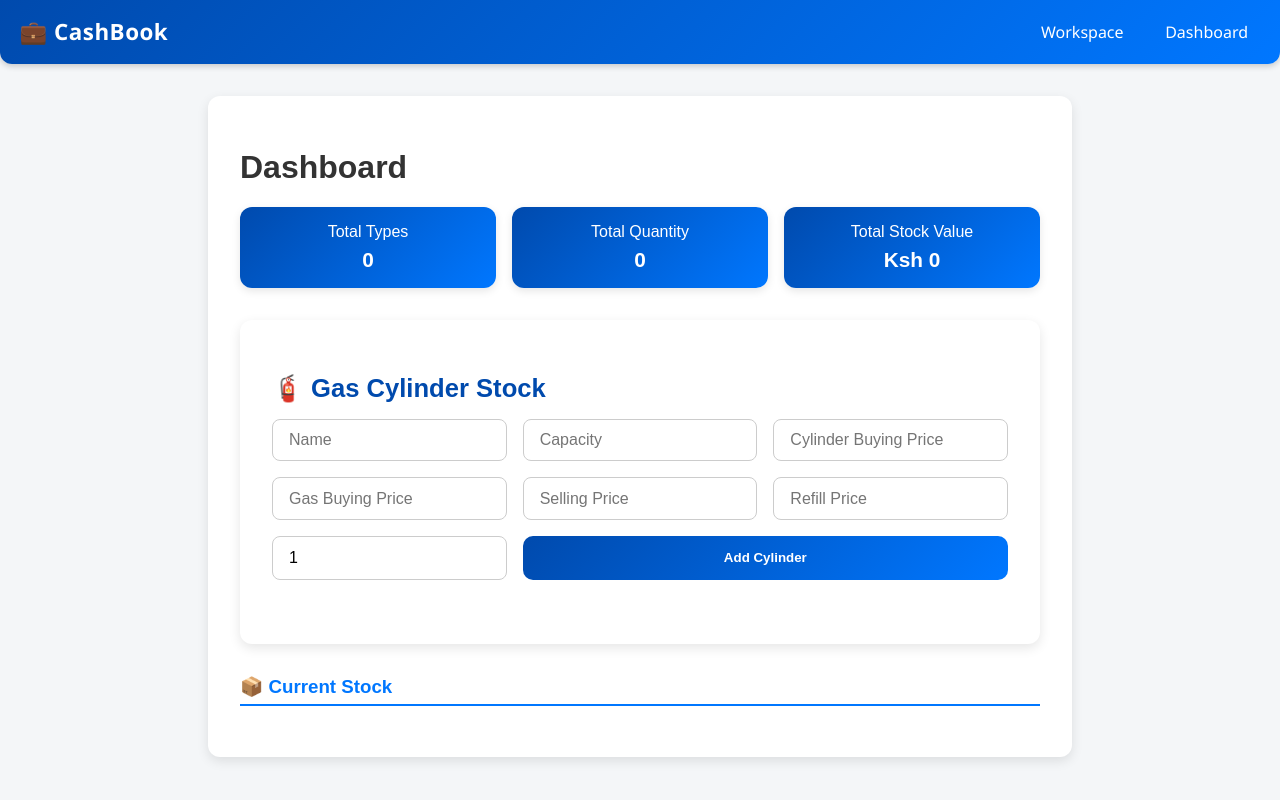
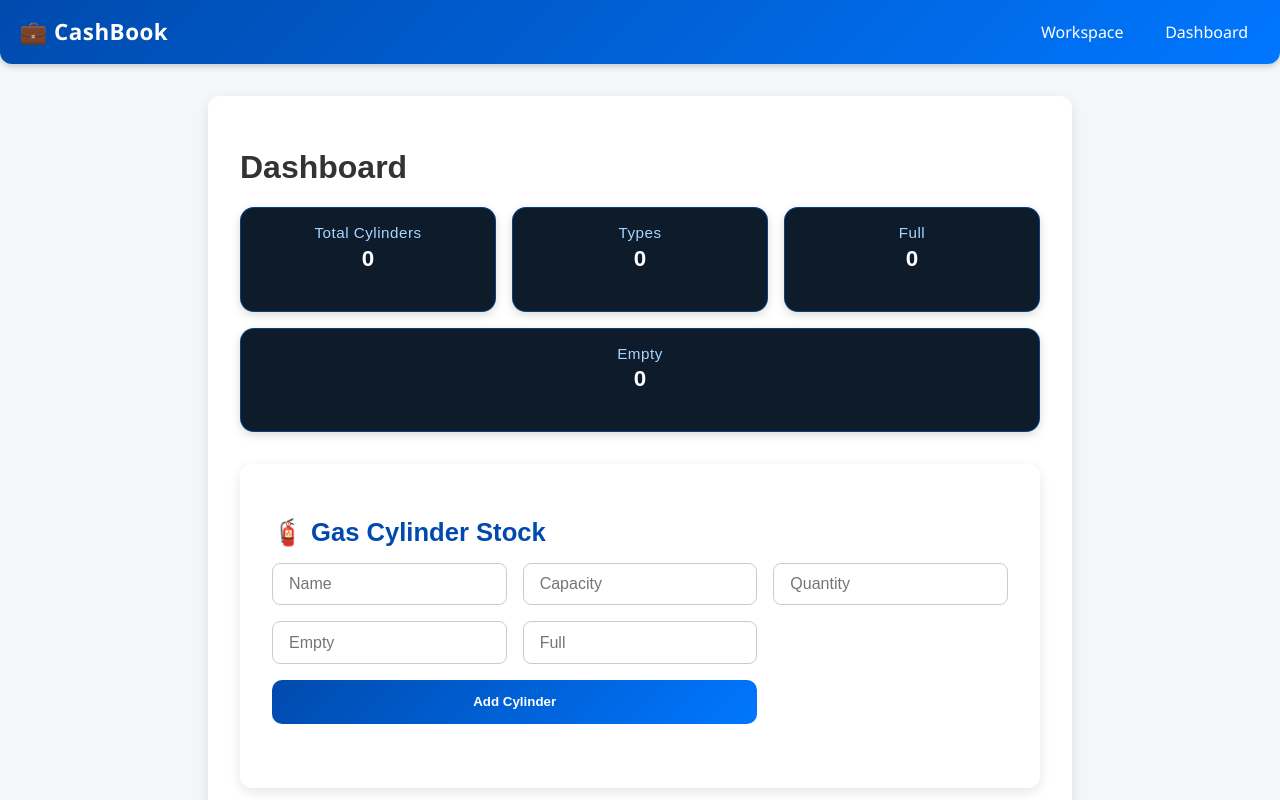
Before and after one commit to jeremiah-ndiritu/CashBook, a React (Vite) app: page /dashboard in a window 1280 px wide. Shown: the top 800 px of the page. Built offline with nearby package versions, Linux system fonts and the light colour scheme.

Commit message:
make the cylinders as Maina suggested and link them to transaction filling.

```diff
--- a/src/components/cylinders/AddCylinder.jsx
+++ b/src/components/cylinders/AddCylinder.jsx
@@ -2,37 +2,33 @@ import { useState } from "react";
 import { ToastContainer, toast } from "react-toastify";
 import { addCylinder } from "../../utils/cylinders.js";
 import "./AddCylinder.css";
+
 export default function AddCylinder({ setCylinders }) {
   const [newCylinder, setNewCylinder] = useState({
     name: "",
     capacity: "",
-    cylinderBuyingPrice: "",
-    gasBuyingPrice: "",
-    sellingPrice: "",
-    refillPrice: "",
-    quantity: 1,
+    quantity: "",
+    empty: "",
+    full: "",
   });
 
   async function handleAddCylinder(e) {
     e.preventDefault();
     let valid = validateCylinder(newCylinder);
-    if (!valid) {
-      return;
-    }
+    if (!valid) return;
 
     const addedCylinder = await addCylinder(newCylinder);
     if (setCylinders) {
       setCylinders((prev) => [addedCylinder, ...prev]);
     }
     toast.success("Gas cylinder added successfully!");
+
     setNewCylinder({
       name: "",
       capacity: "",
-      cylinderBuyingPrice: "",
-      gasBuyingPrice: "",
-      sellingPrice: "",
-      refillPrice: "",
-      quantity: 1,
+      quantity: "",
+      empty: "",
+      full: "",
     });
   }
 
@@ -55,41 +51,27 @@ export default function AddCylinder({ setCylinders }) {
           }
         />
         <input
-          placeholder="Cylinder Buying Price"
-          value={newCylinder.cylinderBuyingPrice}
-          onChange={(e) =>
-            setNewCylinder({
-              ...newCylinder,
-              cylinderBuyingPrice: e.target.value,
-            })
-          }
-        />
-        <input
-          placeholder="Gas Buying Price"
-          value={newCylinder.gasBuyingPrice}
-          onChange={(e) =>
-            setNewCylinder({ ...newCylinder, gasBuyingPrice: e.target.value })
-          }
-        />
-        <input
-          placeholder="Selling Price"
-          value={newCylinder.sellingPrice}
-          onChange={(e) =>
-            setNewCylinder({ ...newCylinder, sellingPrice: e.target.value })
-          }
-        />
-        <input
-          placeholder="Refill Price"
-          value={newCylinder.refillPrice}
-          onChange={(e) =>
-            setNewCylinder({ ...newCylinder, refillPrice: e.target.value })
-          }
-        />
-        <input
+          type="number"
           placeholder="Quantity"
           value={newCylinder.quantity}
           onChange={(e) =>
             setNewCylinder({ ...newCylinder, quantity: e.target.value })
+          }
+        />
+        <input
+          type="number"
+          placeholder="Empty"
+          value={newCylinder.empty}
+          onChange={(e) =>
+            setNewCylinder({ ...newCylinder, empty: e.target.value })
+          }
+        />
+        <input
+          type="number"
+          placeholder="Full"
+          value={newCylinder.full}
+          onChange={(e) =>
+            setNewCylinder({ ...newCylinder, full: e.target.value })
           }
         />
         <button type="submit">Add Cylinder</button>
@@ -101,59 +83,16 @@ export default function AddCylinder({ setCylinders }) {
 }
 
 function validateCylinder(newCylinder) {
-  // 1️⃣ Name
-  if (!newCylinder.name || newCylinder.name.trim() === "") {
+  if (!newCylinder.name.trim()) {
     toast.error("Please enter the cylinder name!");
     return false;
   }
 
-  // 2️⃣ Capacity
   if (!newCylinder.capacity || isNaN(newCylinder.capacity)) {
     toast.error("Please enter a valid numeric capacity (e.g. 6, 13, 50)!");
     return false;
   }
 
-  // 3️⃣ Cylinder Buying Price
-  if (
-    newCylinder.cylinderBuyingPrice === "" ||
-    isNaN(newCylinder.cylinderBuyingPrice) ||
-    parseFloat(newCylinder.cylinderBuyingPrice) <= 0
-  ) {
-    toast.error("Please enter a valid cylinder buying price!");
-    return false;
-  }
-
-  // 4️⃣ Gas Buying Price
-  if (
-    newCylinder.gasBuyingPrice === "" ||
-    isNaN(newCylinder.gasBuyingPrice) ||
-    parseFloat(newCylinder.gasBuyingPrice) < 0
-  ) {
-    toast.error("Please enter a valid gas buying price!");
-    return false;
-  }
-
-  // 5️⃣ Selling Price
-  if (
-    newCylinder.sellingPrice === "" ||
-    isNaN(newCylinder.sellingPrice) ||
-    parseFloat(newCylinder.sellingPrice) <= 0
-  ) {
-    toast.error("Please enter a valid selling price!");
-    return false;
-  }
-
-  // 6️⃣ Refill Price
-  if (
-    newCylinder.refillPrice === "" ||
-    isNaN(newCylinder.refillPrice) ||
-    parseFloat(newCylinder.refillPrice) <= 0
-  ) {
-    toast.error("Please enter a valid refill price!");
-    return false;
-  }
-
-  // 7️⃣ Quantity
   if (
     newCylinder.quantity === "" ||
     isNaN(newCylinder.quantity) ||
@@ -163,5 +102,15 @@ function validateCylinder(newCylinder) {
     return false;
   }
 
-  return true; // ✅ Passed all checks
+  if (
+    Number(newCylinder.quantity) !==
+    Number(newCylinder.empty) + Number(newCylinder.full)
+  ) {
+    toast.error(
+      "The full and empty cylinders do not add up well to the right quantity!"
+    );
+    return false;
+  }
+
+  return true;
 }
--- a/src/components/cylinders/CylindersSection.css
+++ b/src/components/cylinders/CylindersSection.css
@@ -1,7 +1,11 @@
+.cylinders-section-wrapper {
+  padding: 0.4rem;
+  width: 100%;
+}
 /* 🌐 Cylinders Grid */
 .cylinders-section {
   display: grid;
-  grid-template-columns: repeat(auto-fit, minmax(300px, 1fr));
+  grid-template-columns: repeat(auto-fit, minmax(200px, 1fr));
   gap: 1rem;
   margin-top: 1rem;
 }
--- a/src/components/cylinders/CylindersSection.jsx
+++ b/src/components/cylinders/CylindersSection.jsx
@@ -2,13 +2,13 @@ import "./CylindersSection.css";
 import CylinderItem from "./CylinderItem";
 export default function CylindersSection({ cylinders }) {
   return (
-    <>
+    <section className="cylinders-section-wrapper">
       <h3>📦 Current Stock</h3>
       <div className="cylinders-section">
         {cylinders.map((c) => (
           <CylinderItem key={Math.random()} cylinder={c} />
         ))}
       </div>
-    </>
+    </section>
   );
 }
--- a/src/components/cylinders/CylindersSummary.css
+++ b/src/components/cylinders/CylindersSummary.css
@@ -1,98 +1,56 @@
-/* 📊 Cylinder Summary Bar */
+/* 📊 Cylinder Summary */
 .cylinder-summary {
   display: flex;
-  justify-content: space-between;
+  justify-content: space-around;
+  flex-wrap: wrap;
   gap: 1rem;
   margin-bottom: 1.5rem;
-  flex-wrap: wrap;
 }
 
 .summary-card {
   flex: 1;
   min-width: 150px;
-  background: linear-gradient(135deg, #004aad, #0077ff);
-  color: white;
-  border-radius: 12px;
+  background: #0d1b2a; /* deep navy for depth */
+  color: #ffffff;
+  border-radius: 14px;
   padding: 1rem 1.2rem;
-  font-size: 1.6em;
-  font-weight: 700;
-  box-shadow: 0 3px 8px rgba(0, 0, 0, 0.1);
   text-align: center;
-  transition: all 0.3 ease;
+  box-shadow: 0 3px 10px rgba(0, 0, 0, 0.15);
+  transition: all 0.25s ease;
+  border: 1px solid rgba(0, 119, 255, 0.4);
 }
 
 .summary-card h4 {
   margin: 0;
-  font-size: 1rem;
+  font-size: 0.95rem;
   font-weight: 500;
+  color: #aad4ff;
+  letter-spacing: 0.5px;
 }
 
 .summary-card p {
-  margin: 0.4rem 0 0;
-  font-size: 1.3rem;
-  font-weight: 600;
+  margin-top: 0.3rem;
+  font-size: 1.4rem;
+  font-weight: 700;
+  color: #ffffff;
 }
 
+/* Hover: gentle lift and glow */
 .summary-card:hover {
-  transform: scale(1.05);
-  box-shadow: 0 5px 12px rgba(0, 0, 0, 0.15);
+  transform: translateY(-4px);
+  background: linear-gradient(135deg, #004aad, #0077ff);
+  box-shadow: 0 5px 15px rgba(0, 119, 255, 0.25);
 }
 
-/* Keep previous grid & cylinder styles */
-.cylinders-grid {
-  display: grid;
-  grid-template-columns: repeat(auto-fit, minmax(300px, 1fr));
-  gap: 1rem;
-  margin-top: 1rem;
-}
-
-.cylinder-item {
-  display: flex;
-  flex-direction: column;
-  justify-content: space-between;
-  padding: 1rem 1.2rem;
-  background: #f7f9fc;
-  border-left: 5px solid #0077ff;
-  border-radius: 10px;
-  box-shadow: 0 2px 6px rgba(0, 0, 0, 0.08);
-  transition: transform 0.2s, background 0.2s;
-}
-
-.cylinder-item:hover {
-  transform: translateY(-2px);
-  background: #eef5ff;
-}
-
-.cylinder-row {
-  display: flex;
-  justify-content: space-between;
-  margin-bottom: 0.4rem;
-  font-size: 1rem;
-}
-
-.cylinder-name {
-  font-weight: 600;
-  color: #004aad;
-}
-
-.cylinder-capacity {
-  font-weight: 500;
-  color: #0077ff;
-}
-
-.cylinder-row span {
-  font-weight: 500;
-}
-
+/* 🌐 Responsive tweaks */
 @media (max-width: 600px) {
-  .cylinder-row {
+  .cylinder-summary {
     flex-direction: column;
-    align-items: flex-start;
-    gap: 0.2rem;
+    align-items: stretch;
+    gap: 0.8rem;
   }
 
-  .cylinder-summary {
-    flex-direction: column;
-    gap: 0.8rem;
+  .summary-card {
+    padding: 1rem;
   }
 }
--- a/src/components/cylinders/CylindersSummary.jsx
+++ b/src/components/cylinders/CylindersSummary.jsx
@@ -1,66 +1,60 @@
 import { useEffect, useState } from "react";
 import "./CylindersSummary.css";
+
 export default function CylindersSummary({ cylinders = [] }) {
   const [display, setDisplay] = useState({
+    totalQty: 0,
     totalTypes: 0,
-    totalQty: 0,
-    totalValue: 0,
+    totalFull: 0,
+    totalEmpty: 0,
   });
 
-  // Actual values
-  const totalTypes = cylinders.length;
+  // Compute summaries
   const totalQty = cylinders.reduce(
     (acc, c) => acc + Number(c.quantity || 0),
     0
   );
-  const totalValue = cylinders.reduce(
-    (acc, c) =>
-      acc +
-      (Number(c.cylinderBuyingPrice || 0) + Number(c.gasBuyingPrice || 0)) *
-        Number(c.quantity || 0),
+  const totalTypes = cylinders.length;
+  const totalFull = cylinders.reduce((acc, c) => acc + Number(c.full || 0), 0);
+  const totalEmpty = cylinders.reduce(
+    (acc, c) => acc + Number(c.empty || 0),
     0
   );
 
   useEffect(() => {
-    const duration = 1000; // 1 second animation
-    const startTime = performance.now();
+    const duration = 800;
+    const start = performance.now();
 
     const animate = (now) => {
-      const progress = Math.min((now - startTime) / duration, 1);
-
+      const p = Math.min((now - start) / duration, 1);
       setDisplay({
-        totalTypes: Math.floor(progress * totalTypes),
-        totalQty: Math.floor(progress * totalQty),
-        totalValue: Math.floor(progress * totalValue),
+        totalQty: Math.floor(p * totalQty),
+        totalTypes: Math.floor(p * totalTypes),
+        totalFull: Math.floor(p * totalFull),
+        totalEmpty: Math.floor(p * totalEmpty),
       });
-
-      if (progress < 1) requestAnimationFrame(animate);
+      if (p < 1) requestAnimationFrame(animate);
     };
-
     requestAnimationFrame(animate);
-  }, [totalTypes, totalQty, totalValue]);
+  }, [totalQty, totalTypes, totalFull, totalEmpty]);
 
   return (
     <div className="cylinder-summary">
-      {/* 📊 Summary Cards */}
       <div className="summary-card">
-        <h4>Total Types</h4>
+        <h4>Total Cylinders</h4>
+        <p>{display.totalQty}</p>
+      </div>
+      <div className="summary-card">
+        <h4>Types</h4>
         <p>{display.totalTypes}</p>
       </div>
-
       <div className="summary-card">
-        <h4>Total Quantity</h4>
-        <p>{display.totalQty}</p>
+        <h4>Full</h4>
+        <p>{display.totalFull}</p>
       </div>
-
       <div className="summary-card">
-        <h4>Total Stock Value</h4>
-        <p>
-          Ksh{" "}
-          {display.totalValue.toLocaleString("en-KE", {
-            minimumFractionDigits: 0,
-          })}
-        </p>
+        <h4>Empty</h4>
+        <p>{display.totalEmpty}</p>
       </div>
     </div>
   );
--- a/src/components/transactions/TransactionForm.css
+++ b/src/components/transactions/TransactionForm.css
@@ -9,6 +9,7 @@
   border-radius: 10px;
   box-shadow: 0 2px 6px rgba(0, 0, 0, 0.08);
 }
+
 .debtor-info-wrapper {
   max-height: 0;
   overflow: hidden;
--- a/src/components/transactions/TransactionForm.jsx
+++ b/src/components/transactions/TransactionForm.jsx
@@ -1,8 +1,9 @@
 // src/components/TransactionForm.jsx
-import { useState } from "react";
+import { useEffect, useState } from "react";
 import { toast } from "react-toastify";
 import "react-toastify/dist/ReactToastify.css";
 import "./TransactionForm.css";
+import { getGasTypes } from "../../utils/cylinders";
 
 const starn = (str = "") => {
   switch (str) {
@@ -17,6 +18,13 @@ const starn = (str = "") => {
   }
 };
 export default function TransactionForm({ onAdd }) {
+  const [txnProduct, setTxnProduct] = useState("");
+  const [gasAction, setGasAction] = useState("");
+  const [gasTypes, setGasTypes] = useState([
+    { id: "", name: "", capacity: "" },
+  ]);
+  const [txnGasId, setTxnGasId] = useState("");
+  const [quantity, setQuantity] = useState("");
   const [description, setDescription] = useState("");
   const [amount, setAmount] = useState("");
   const [paymentMethod, setPaymentMethod] = useState("");
@@ -26,6 +34,13 @@ export default function TransactionForm({ onAdd }) {
   const [debtorName, setDebtorName] = useState("");
   const [debtorNumber, setDebtorNumber] = useState("");
 
+  useEffect(() => {
+    const lgts = async () => {
+      let ts = await getGasTypes();
+      setGasTypes(ts);
+    };
+    lgts();
+  }, []);
   const handleAdd = () => {
     if (!description.trim()) {
       toast.error("Description is required");
@@ -33,6 +48,15 @@ export default function TransactionForm({ onAdd }) {
     }
     if (!amount || isNaN(amount) || parseFloat(amount) <= 0) {
       toast.error("Enter a valid amount");
+      return;
+    }
+    let q = Number(quantity);
+    if ((txnProduct == "gas" && q <= 0) || !quantity) {
+      toast.error("Please enter the quantity of Gas!");
+      return;
+    }
+    if (txnProduct == "gas" && !gasAction) {
+      toast.error("Please select gas action!");
       return;
     }
     if (!paymentMethod) {
@@ -59,6 +83,10 @@ export default function TransactionForm({ onAdd }) {
     const transaction = {
       id: Date.now(),
       description,
+      txnProduct,
+      txnGasId: parseInt(txnGasId),
+      gasAction,
+      quantity,
       amount: parseFloat(amount),
       paymentMethod,
       type,
@@ -74,6 +102,10 @@ export default function TransactionForm({ onAdd }) {
     // Reset
     setDescription("");
     setAmount("");
+    setGasAction("");
+    setQuantity("");
+    setTxnProduct("");
+    setTxnGasId("");
     setPaymentMethod("");
     setType("");
     setCredit("");
@@ -84,6 +116,27 @@ export default function TransactionForm({ onAdd }) {
   };
 
   return (
+    <div className="tsxn-frm-wrapper">
+      <div className="tsxn-txnProduct">
+        <label htmlFor="txnProduct">Choose Product</label>
+        <input
+          type="radio"
+          name="txnProduct"
+          value="gas"
+          checked={txnProduct === "gas"}
+          onChange={(e) => setTxnProduct(e.target.value)}
+        />{" "}
+        Gas
+        <input
+          type="radio"
+          name="txnProduct"
+          value="other"
+          checked={txnProduct === "other"}
+          onChange={(e) => setTxnProduct(e.target.value)}
+        />{" "}
+        Other
+      </div>
+
       <div className="transaction-form">
         <input
           type="text"
@@ -98,7 +151,36 @@ export default function TransactionForm({ onAdd }) {
           onChange={(e) => setAmount(e.target.value)}
         />
 
-      {/* Payment Method */}
+        {/* ✅ Show extra fields dynamically if txnProduct === gas */}
+        {txnProduct === "gas" && (
+          <div className="gas-extra">
+            <select
+              value={gasAction}
+              onChange={(e) => setGasAction(e.target.value)}
+            >
+              <option value="">-- Select Action --</option>
+              <option value="buy">Buy Gas (Cylinders)</option>
+              <option value="refill">Refill Gas</option>
+              <option value="sell">Sell Gas (Cylinders)</option>
+            </select>
+            <select
+              name="txn-gas"
+              onChange={(e) => setTxnGasId(e.target.value)}
+            >
+              <option value="">--Select Gas--</option>
+              {gasTypes.map((gt) => (
+                <option value={gt.id}>{gt.name}</option>
+              ))}
+            </select>
+            <input
+              type="number"
+              placeholder="Quantity"
+              value={quantity}
+              onChange={(e) => setQuantity(e.target.value)}
+            />
+          </div>
+        )}
+
         <select
           value={paymentMethod}
           onChange={(e) => setPaymentMethod(e.target.value)}
@@ -112,14 +194,12 @@ export default function TransactionForm({ onAdd }) {
           <option value="other">Other</option>
         </select>
 
-      {/* Income / Expense */}
         <select value={type} onChange={(e) => setType(e.target.value)}>
           <option value="">-- Select Type --</option>
           <option value="income">Income</option>
           <option value="expense">Expense</option>
         </select>
 
-      {/* Credit Status */}
         <select value={credit} onChange={(e) => setCredit(e.target.value)}>
           <option value="">-- Credit Status --</option>
           <option value="full">Full Payment</option>
@@ -127,7 +207,6 @@ export default function TransactionForm({ onAdd }) {
           <option value="unpaid">Unpaid / Debt</option>
         </select>
 
-      {/* Debtor Info - only show if credit is not full */}
         {credit !== "full" && credit !== "" && (
           <div
             className={`debtor-info-wrapper ${credit !== "full" ? "show" : ""}`}
@@ -155,5 +234,6 @@ export default function TransactionForm({ onAdd }) {
 
         <button onClick={handleAdd}>Add</button>
       </div>
+    </div>
   );
 }
--- a/src/pages/Workspace.jsx
+++ b/src/pages/Workspace.jsx
@@ -24,7 +24,7 @@ function getTodayKey() {
   return `${year}-${month}-${day}`;
 }
 
-export default function App() {
+export default function Workspace() {
   const [transactions, setTransactions] = useState([]);
   const [debts, setDebts] = useState([]);
   const [todayKey, setTodayKey] = useState(getTodayKey());
--- a/src/utils/cylinders.js
+++ b/src/utils/cylinders.js
@@ -6,14 +6,9 @@ export function normalizeGasCylinder(c) {
     name: String(c?.name) || "N/A",
     capacity: String(c?.capacity) || "6",
     capacityUnit: c?.capacityUnit || "kg",
-    cylinderBuyingPrice: parseFloat(c?.cylinderBuyingPrice),
-    gasBuyingPrice: parseFloat(c?.gasBuyingPrice),
-    buyingPrice:
-      parseFloat(c?.gasBuyingPrice || 0) +
-      parseFloat(c?.cylinderBuyingPrice || 0),
-    sellingPrice: parseFloat(c?.sellingPrice) || 3000.0,
-    refillPrice: parseFloat(c?.refillPrice) || 1050.0,
     quantity: parseInt(c?.quantity) || 1,
+    empty: parseInt(c?.empty) || 0,
+    full: parseInt(c?.full) || 1,
   };
 }
 
@@ -35,13 +30,21 @@ export async function getCylinders() {
   await tx.done;
   return all.map(normalizeGasCylinder).reverse();
 }
-
-export async function updateCylinderQuantity(name, delta) {
+export async function getCylinderById(id) {
+  const db = await initDB();
+  const tx = db.transaction(STORE_CYLINDERS, "readonly");
+  const store = tx.objectStore(STORE_CYLINDERS);
+  const c = await store.get(Number(id));
+  await tx.done;
+  return normalizeGasCylinder(c);
+}
+export async function updateCylinderQuantity(id, delta) {
+  delta = parseInt(delta);
   const db = await initDB();
   const tx = db.transaction(STORE_CYLINDERS, "readwrite");
   const store = tx.objectStore(STORE_CYLINDERS);
   const all = await store.getAll();
-  const cylinder = all.find((c) => c.name === name);
+  const cylinder = all.find((c) => c.id === id);
   if (!cylinder) throw new Error("Cylinder not found");
   cylinder.quantity = Math.max(0, cylinder.quantity + delta);
   await store.put(cylinder);
@@ -49,13 +52,46 @@ export async function updateCylinderQuantity(name, delta) {
   return normalizeGasCylinder(cylinder);
 }
 
-export async function deleteCylinder(name) {
+export async function deleteCylinder(id) {
   const db = await initDB();
   const tx = db.transaction(STORE_CYLINDERS, "readwrite");
   const store = tx.objectStore(STORE_CYLINDERS);
   const all = await store.getAll();
-  const target = all.find((c) => c.name === name);
+  const target = all.find((c) => c.id === id);
   if (target) await store.delete(target.id);
   await tx.done;
   return true;
 }
+export async function refillGas(id, quantity) {
+  id = Number(id);
+  quantity = Number(quantity);
+
+  const c = await getCylinderById(id);
+  if (!c) throw new Error(`Cylinder with ID ${id} not found`);
+
+  const db = await initDB();
+  const tx = db.transaction(STORE_CYLINDERS, "readwrite");
+  const store = tx.objectStore(STORE_CYLINDERS);
+
+  // prevent negative counts just in case
+  const updatedCylinder = {
+    ...c,
+    full: Math.max(0, (c.full || 0) - quantity),
+    empty: (c.empty || 0) + quantity,
+  };
+
+  await store.put(updatedCylinder);
+  await tx.done;
+  console.log("updatedCylinder :>> ", updatedCylinder);
+  return updatedCylinder;
+}
+
+export async function getGasTypes() {
+  const cylinders = await getCylinders();
+
+  return cylinders.map((c) => ({
+    id: c?.id ?? null,
+    name: c?.name ?? "Unknown",
+    capacity: c?.capacity + c?.capacityUnit,
+  }));
+}
```
Also changed, not shown: src/components/cylinders/CylinderItem.css (+69 -29 lines), src/components/cylinders/CylinderItem.jsx (+5 -6 lines), src/db.js (+19 -0 lines). Lines whose indentation alone changed are shown as unchanged.
